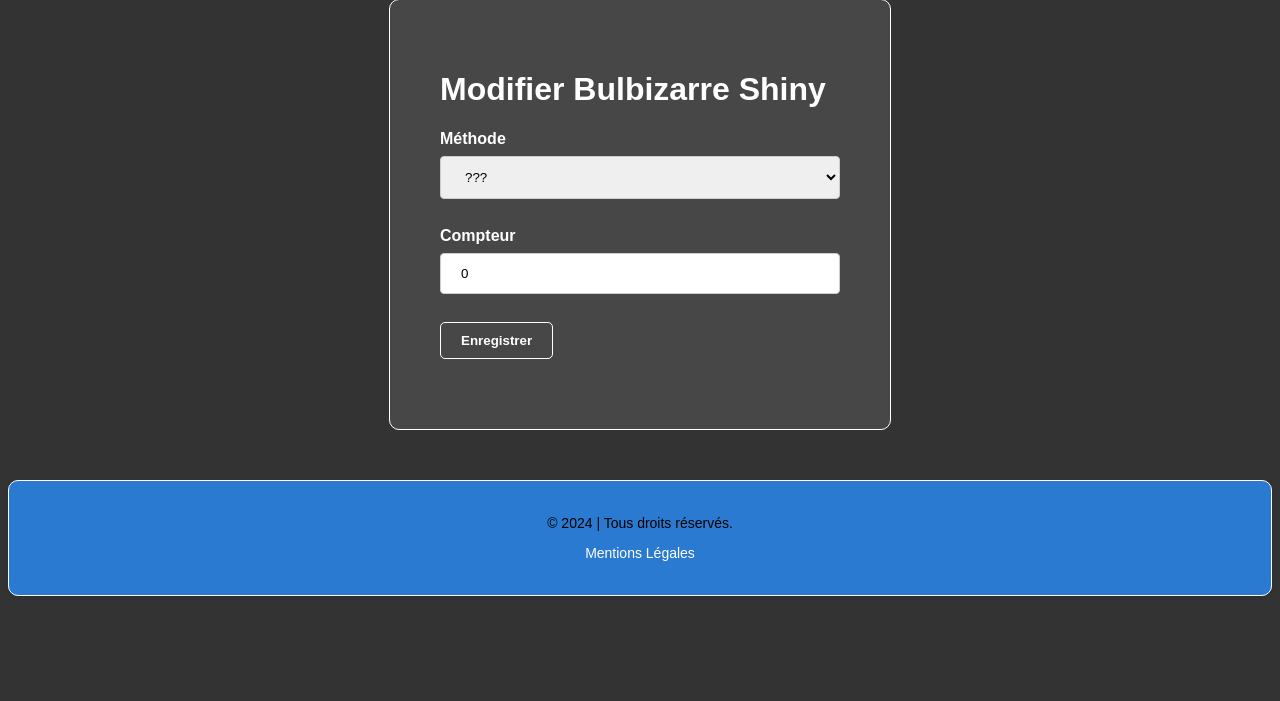
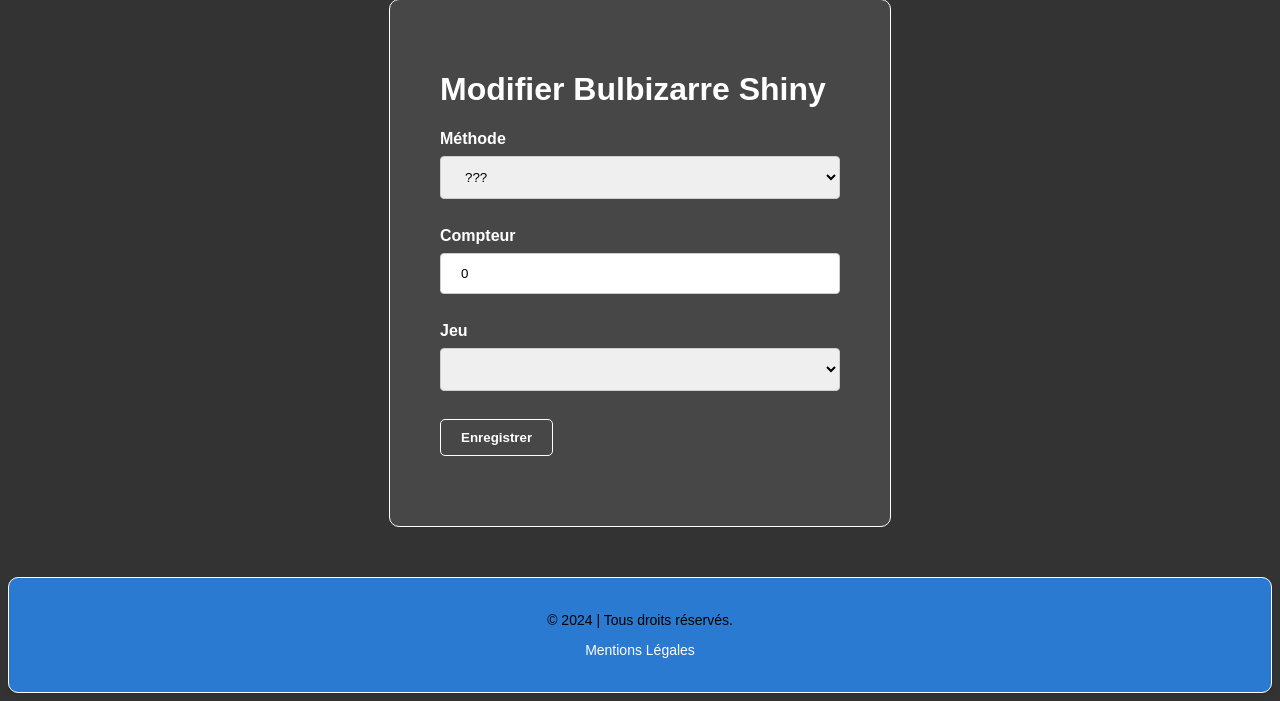
Before and after one commit to EwoxWeb/SLD, a PHP site: page /editShiny.php?id=1 in a window 1280 px wide. Shown: the part 185-886 px from the top of the page. Before the commit the page ends 781 px from the top, so only its background shows below. Run offline with PHP 8.4, Linux system fonts and the light colour scheme; the visitor is signed in with stand-in values (Sample User, id 1); data comes from the database, SQL or seed files in the repository; data that the repository does not hold is empty.

Commit message:
add jeux

```diff
--- a/css/style.css
+++ b/css/style.css
@@ -43,7 +43,10 @@ html {
     margin-bottom: 10px;
     padding-top: 5px;
     padding-bottom: 5px;
+    padding-left: 5px;
+    padding-right: 5px;
     color: white;
+    font-size: 15px;
 }
 
 
--- a/editShiny.php
+++ b/editShiny.php
@@ -5,6 +5,7 @@ if(isset($_GET['id'])) {
     $pokemon_info = $conn->query("SELECT * FROM pkm WHERE id_pkm = $pokemon_id")->fetch();
     $pokemon_nom = $pokemon_info['nom_pkm'];
     $methode_id = $pokemon_info['methode'];
+    $jeu_id = $pokemon_info['jeu'];
     $compteur = $pokemon_info['compteur'];
 ?>
 <body>
@@ -32,6 +33,21 @@ if(isset($_GET['id'])) {
                 <input type="number" name="compteur" id="compteur" value="<?php echo $compteur; ?>">
             </div>
             <div class="form-group">
+                <label for="jeu">Jeu</label>
+                <select name="jeu" id="jeu">
+                    <?php
+                    $jeux = $conn->query("SELECT * FROM jeux order by id_jeu");
+                    while ($jeu = $jeux->fetch()) {
+                        if ($jeu['id_jeu'] == $jeu_id) {
+                            echo '<option value="' . $jeu['id_jeu'] . '" selected>' . $jeu['nom_jeu'] . '</option>';
+                        } else {
+                            echo '<option value="' . $jeu['id_jeu'] . '">' . $jeu['nom_jeu'] . '</option>';
+                        }
+                    }
+                    ?>
+                </select>
+            </div>
+            <div class="form-group">
                 <input type="submit" class="btn btn-primary" value="Enregistrer">
             </div>
         </form>
--- a/updatePokemon.php
+++ b/updatePokemon.php
@@ -10,6 +10,7 @@ if ($_SERVER["REQUEST_METHOD"] == "POST" && isset($_SESSION['nom_compte'])) {
         $conn = connexion();
         $pokemon_id = $_POST['pokemon_id'];
         $methode_id = $_POST['methode'];
+        $jeu_id = $_POST['jeu'];
         $compteur = $_POST['compteur'];
 
         // Récupération de la colonne "generation" du Pokémon
@@ -20,10 +21,11 @@ if ($_SERVER["REQUEST_METHOD"] == "POST" && isset($_SESSION['nom_compte'])) {
         $generation = $row['generation'];
 
         // Mise à jour des informations dans la base de données
-        $stmt = $conn->prepare("UPDATE pkm SET methode = :methode, compteur = :compteur WHERE id_pkm = :id_pkm");
+        $stmt = $conn->prepare("UPDATE pkm SET methode = :methode, compteur = :compteur, jeu = :jeu WHERE id_pkm = :id_pkm");
         $stmt->bindParam(':id_pkm', $pokemon_id);
         $stmt->bindParam(':compteur', $compteur);
         $stmt->bindParam(':methode', $methode_id);
+        $stmt->bindParam(':jeu', $jeu_id);
         $stmt->execute();
 
         // Redirection vers la page 1g.php après la mise à jour
```
Also changed, not shown: allg.php (+6 -3 lines), fonctionLivingDex.php (+5 -2 lines).
